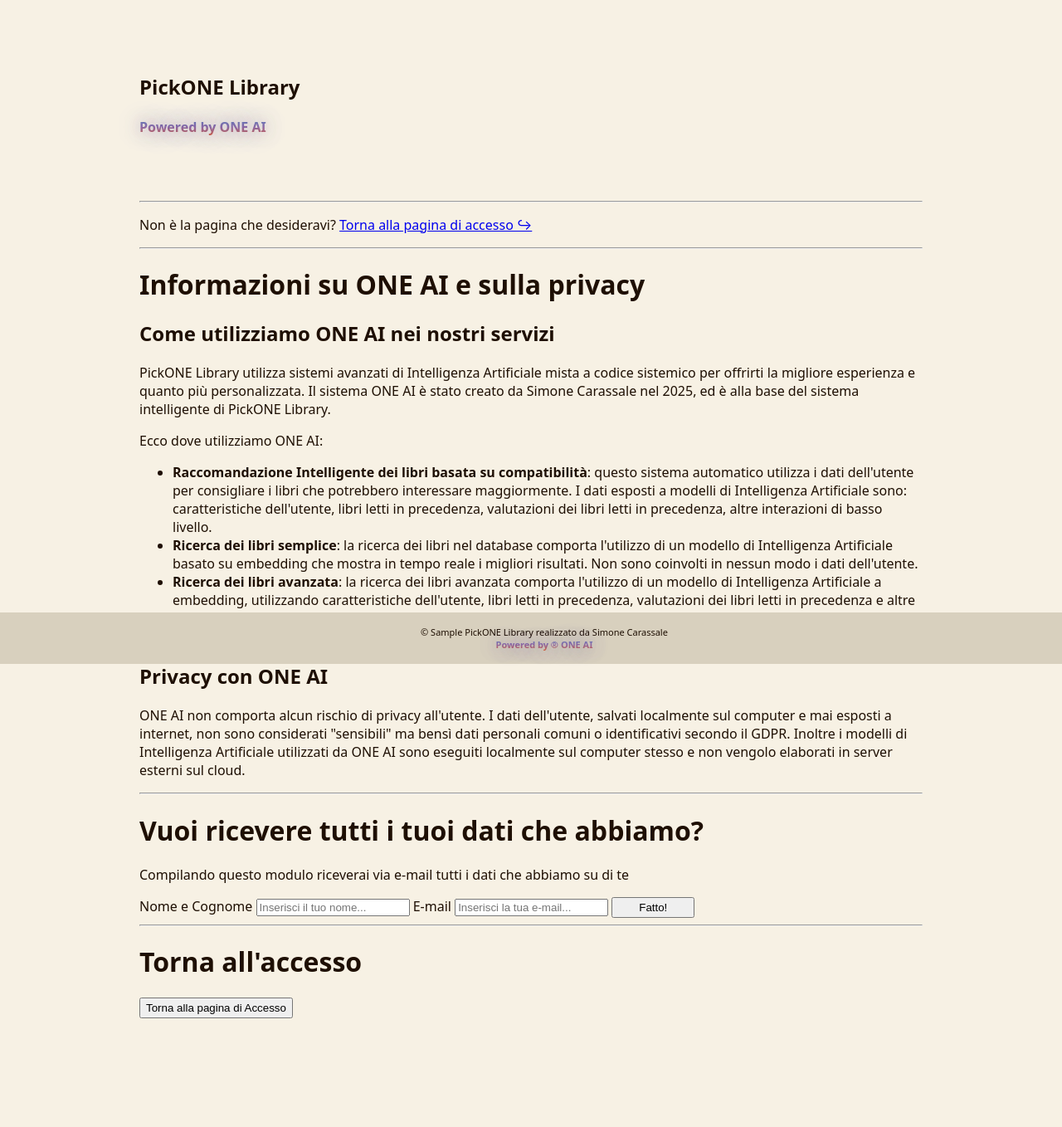
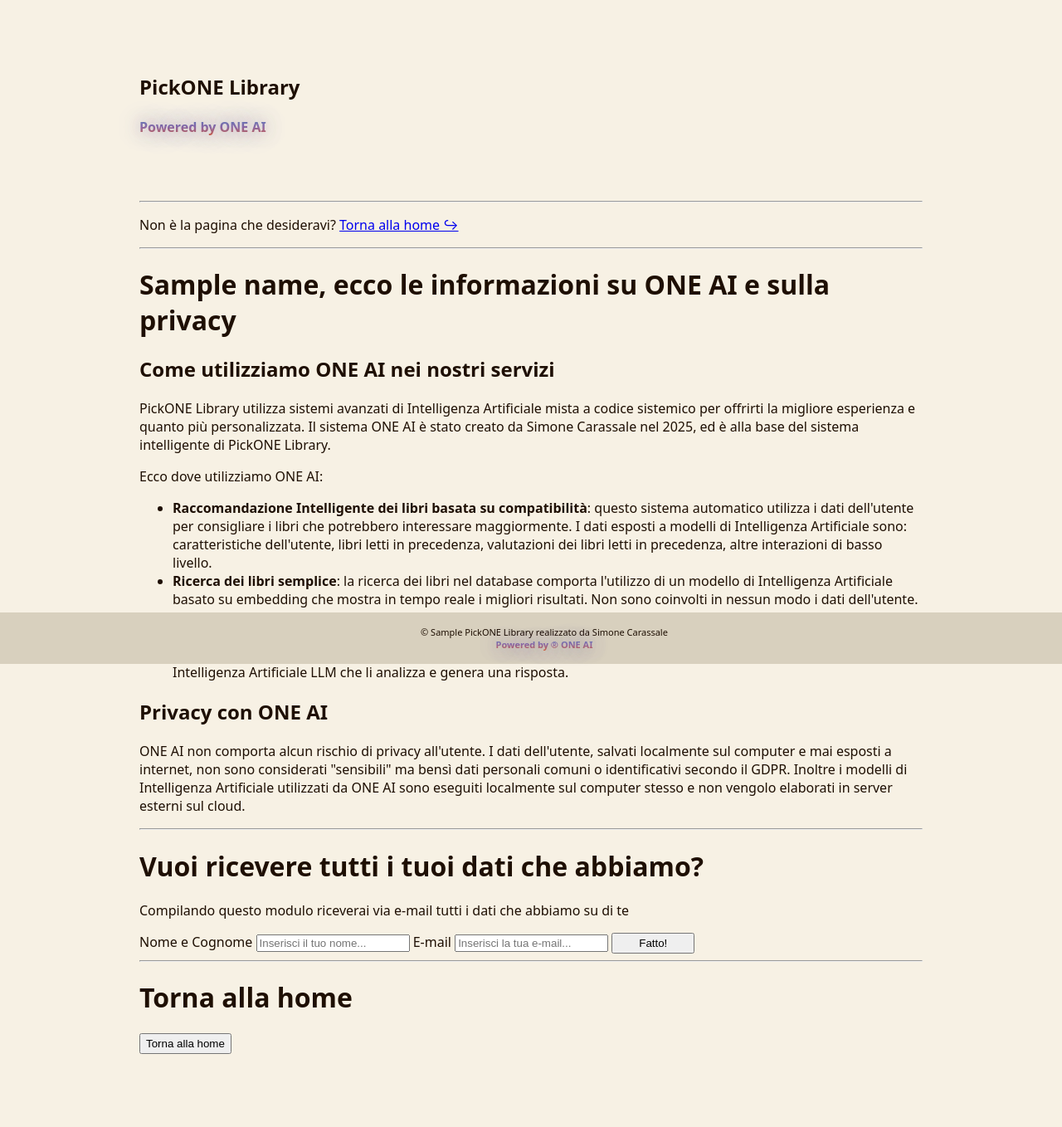
Before and after one commit to Simone-One/PickONE-LIBRARY, a Flask app: template templates/info.html in a window 1280 px wide. Shown: the whole page at 83% size. Before the commit the page ends 1227 px from the top, so only its background shows below. Run offline with Flask 3, Linux system fonts and the light colour scheme; the template is opened without the code that fills it: most values are stand-ins (such as "Sample title", 1, 10 or a date in 2020).

Commit message:
Tasto indietro aggiunto

```diff
--- a/main.py
+++ b/main.py
@@ -1,4 +1,4 @@
-from flask import Flask, render_template, request
+from flask import Flask, session, render_template, request
 from datetime import date
 import smtplib
 from email.message import EmailMessage
@@ -7,6 +7,7 @@ import os
 anno_corrente = str(date.today().year)
 
 app = Flask(__name__)
+app.secret_key = 'c02d69ba291fe90819bbf5b95ecd02ee1e4c7a8a17fd391b69fcdffae3c5e642'
 
 libri = {"Simone Carassale": {"La Grammatica del Graphic Design": ["74"], "Steve Jobs: una biografia illustrata": ["94"]}}
 NOMI_VALIDI = ["Simone Carassale", "Pietro Mergoni", "Giulia Romano", "Lorenzo Giacché", "Andrea Quercioli", "Alessia Amico", "Simone Metteotti"]
@@ -27,6 +28,7 @@ def manda_mail(destinatario, oggetto, testo):
 
 @app.route('/')
 def home():
+    session.clear()
     return render_template('home.html', anno_corrente=anno_corrente)
 
 @app.route('/home', methods=['POST'])
@@ -35,10 +37,16 @@ def verify_user():
     #PROTOCOLLO DI VERIFICA UTENTE; passaggio alla pagina sucessiva
     if name in NOMI_VALIDI:
         #ACCESSO CONSENTITO
+        session['name'] = name
         return render_template('index.html', name=name, libri=libri, anno_corrente=anno_corrente)
     else:
         #ACCESSO NON CONSENTITO; ritorno home con errore
         return render_template('home.html', errore="Nome non valido. Seleziona un nome dalla lista.", anno_corrente=anno_corrente)
+
+@app.route('/home2')
+def verify_user2():
+    name = session.get('name')
+    return render_template('index.html', name=name, libri=libri, anno_corrente=anno_corrente)
 
 @app.route('/infodati', methods=['POST'])
 def dati():
@@ -60,6 +68,7 @@ def dati():
 
 @app.route('/info')
 def info_oneai():
-    return render_template('info.html', anno_corrente=anno_corrente)
+    name = session.get('name')
+    return render_template('info.html', anno_corrente=anno_corrente, name=name)
 
 app.run(debug=True)
--- a/templates/info.html
+++ b/templates/info.html
@@ -12,9 +12,17 @@
         <div class="logo"><h4 class="footer-gradient">Powered by ONE AI</h4></div>
         <div class="spazio"></div>
         <hr>
-        <p>Non è la pagina che desideravi? <a href="{{ url_for('home') }}">Torna alla pagina di accesso ↪</a></p>
+        {% if name %}
+            <p>Non è la pagina che desideravi? <a href="{{ url_for('verify_user2') }}">Torna alla home ↪</a></p>
+        {% else %}
+            <p>Non è la pagina che desideravi? <a href="{{ url_for('home') }}">Torna alla pagina di accesso ↪</a></p>
+        {% endif %}
         <hr>
-        <h1>Informazioni su ONE AI e sulla privacy</h1>
+        {% if name %}
+            <h1>{{ name }}, ecco le informazioni su ONE AI e sulla privacy</h1>
+        {% else %}
+            <h1>Informazioni su ONE AI e sulla privacy</h1>
+        {% endif %}
         <h2>Come utilizziamo ONE AI nei nostri servizi</h2>
         <p>PickONE Library utilizza sistemi avanzati di Intelligenza Artificiale mista a codice sistemico per offrirti la migliore esperienza e quanto più personalizzata. Il sistema ONE AI è stato creato da Simone Carassale nel 2025, ed è alla base del sistema intelligente di PickONE Library.</p>
         <p>Ecco dove utilizziamo ONE AI:</p>
@@ -48,8 +56,13 @@
             <p class="errore">{{ errore }}</p>
         {% endif %}
         <hr>
+        {% if name %}
+        <h1>Torna alla home</h1>
+        <a href="{{ url_for('verify_user2') }}"><button class="button">Torna alla home</button></a>
+        {% else %}
         <h1>Torna all'accesso</h1>
         <a href="{{ url_for('home') }}"><button class="button">Torna alla pagina di Accesso</button></a>
+        {% endif %}
         <div class="footer-style">
             <footer class="site-footer">
                 © {{ anno_corrente }} PickONE Library realizzato da Simone Carassale
```
Also changed, not shown: test.py (+2 -24 lines).
